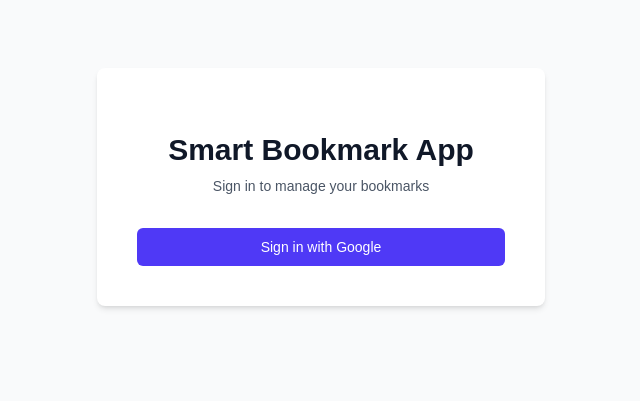
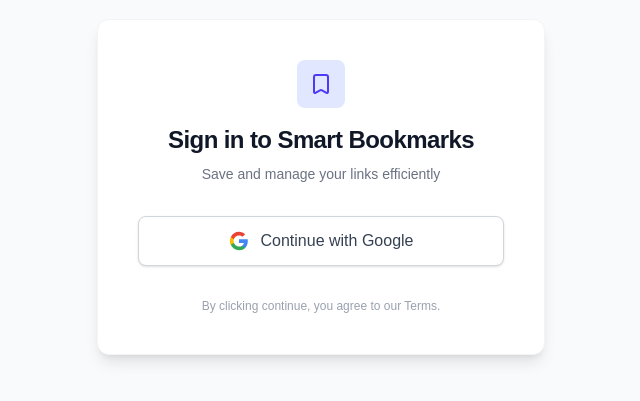
Before and after one commit to TechTirth/bookmark-app, a Next.js app: page /login in a window 1280 px wide. Shown: the part 213-614 px from the top of the page, without its empty margins (319-959 px from the left). Built offline with nearby package versions, Linux system fonts and the light colour scheme.

Commit message:
ui changes

```diff
--- a/app/login/page.tsx
+++ b/app/login/page.tsx
@@ -2,6 +2,7 @@
 
 import { createClient } from '@/utils/supabase/client'
 import { useState } from 'react'
+import { Bookmark } from 'lucide-react'
 
 export default function LoginPage() {
   const [loading, setLoading] = useState(false)
@@ -18,23 +19,62 @@
   }
 
   return (
-    <div className="flex h-screen w-full items-center justify-center bg-gray-50">
-      <div className="w-full max-w-md space-y-8 rounded-lg bg-white p-10 shadow-md">
-        <div className="text-center">
-          <h2 className="mt-6 text-3xl font-extrabold text-gray-900">
-            Smart Bookmark App
+    <div className="flex min-h-screen items-center justify-center bg-gray-50 px-4">
+      <div className="w-full max-w-md space-y-8 rounded-xl bg-white p-10 shadow-lg border border-gray-100">
+
+        {/* Header Section */}
+        <div className="flex flex-col items-center text-center">
+          <div className="mb-4 flex h-12 w-12 items-center justify-center rounded-lg bg-indigo-100 text-indigo-600">
+            <Bookmark size={24} />
+          </div>
+          <h2 className="text-2xl font-bold tracking-tight text-gray-900">
+            Sign in to Smart Bookmarks
           </h2>
-          <p className="mt-2 text-sm text-gray-600">
-            Sign in to manage your bookmarks
+          <p className="mt-2 text-sm text-gray-500">
+            Save and manage your links efficiently
           </p>
         </div>
-        <button
-          onClick={handleLogin}
-          disabled={loading}
-          className="group relative flex w-full justify-center rounded-md border border-transparent bg-indigo-600 px-4 py-2 text-sm font-medium text-white hover:bg-indigo-700 focus:outline-none focus:ring-2 focus:ring-indigo-500 focus:ring-offset-2 disabled:opacity-50"
-        >
-          {loading ? 'Redirecting...' : 'Sign in with Google'}
-        </button>
+
+        {/* Google Login Button */}
+        <div className="mt-8">
+          <button
+            onClick={handleLogin}
+            disabled={loading}
+            className="flex w-full items-center justify-center gap-3 rounded-lg border border-gray-300 bg-white px-4 py-3 text-sm font-medium text-gray-700 shadow-sm hover:bg-gray-50 focus:outline-none focus:ring-2 focus:ring-indigo-500 focus:ring-offset-2 disabled:opacity-50 transition-all"
+          >
+            {loading ? (
+              <div className="h-5 w-5 animate-spin rounded-full border-2 border-gray-300 border-t-indigo-600"></div>
+            ) : (
+              <svg className="h-5 w-5" viewBox="0 0 24 24">
+                <path
+                  d="M22.56 12.25c0-.78-.07-1.53-.2-2.25H12v4.26h5.92c-.26 1.37-1.04 2.53-2.21 3.31v2.77h3.57c2.08-1.92 3.28-4.74 3.28-8.09z"
+                  fill="#4285F4"
+                />
+                <path
+                  d="M12 23c2.97 0 5.46-.98 7.28-2.66l-3.57-2.77c-.98.66-2.23 1.06-3.71 1.06-2.86 0-5.29-1.93-6.16-4.53H2.18v2.84C3.99 20.53 7.7 23 12 23z"
+                  fill="#34A853"
+                />
+                <path
+                  d="M5.84 14.09c-.22-.66-.35-1.36-.35-2.09s.13-1.43.35-2.09V7.07H2.18C1.43 8.55 1 10.22 1 12s.43 3.45 1.18 4.93l2.85-2.22.81-.62z"
+                  fill="#FBBC05"
+                />
+                <path
+                  d="M12 5.38c1.62 0 3.06.56 4.21 1.64l3.15-3.15C17.45 2.09 14.97 1 12 1 7.7 1 3.99 3.47 2.18 7.07l3.66 2.84c.87-2.6 3.3-4.53 6.16-4.53z"
+                  fill="#EA4335"
+                />
+              </svg>
+            )}
+            <span className="text-base">
+              {loading ? 'Connecting...' : 'Continue with Google'}
+            </span>
+          </button>
+        </div>
+
+        {/* Footer Note */}
+        <p className="text-center text-xs text-gray-400">
+          By clicking continue, you agree to our Terms.
+        </p>
+
       </div>
     </div>
   )
```
